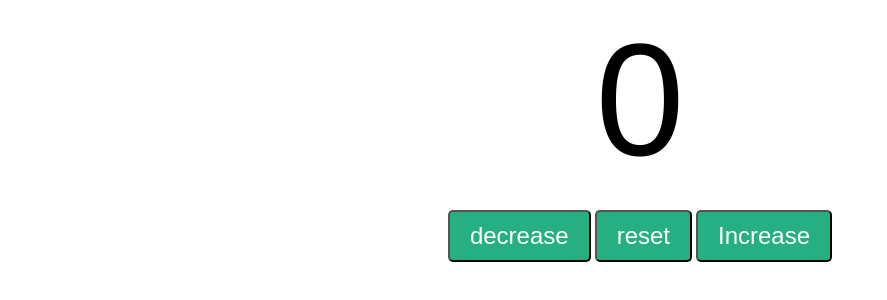
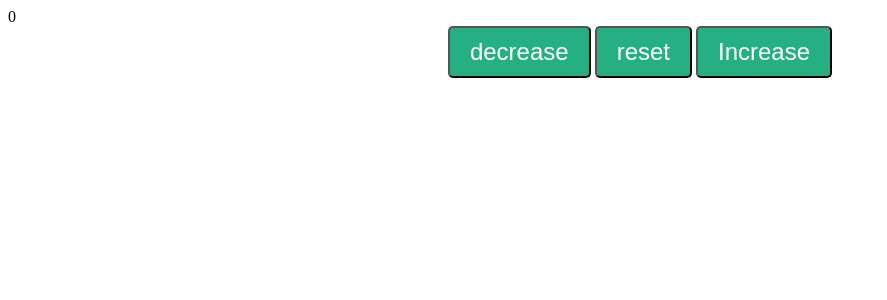
Before and after one commit to Victorriv/Counter, a plain HTML site: page index.html in a window 1280 px wide. Shown: the whole page, without its empty margins (0-887 px from the left). Drawn offline with Linux system fonts and the light colour scheme.

Commit message:
misspelled label

```diff
--- a/index.html
+++ b/index.html
@@ -10,7 +10,7 @@
 
 </head>
 
-    <label id = "countLable"> 0</label><br>
+    <label id = "countLabel"> 0</label><br>
     <div id = "btnContainer">
         <button id = "decreaseBtn" class = "buttons" > decrease </button>
         <button id = "resetBtn" class = "buttons" > reset </button>
```
